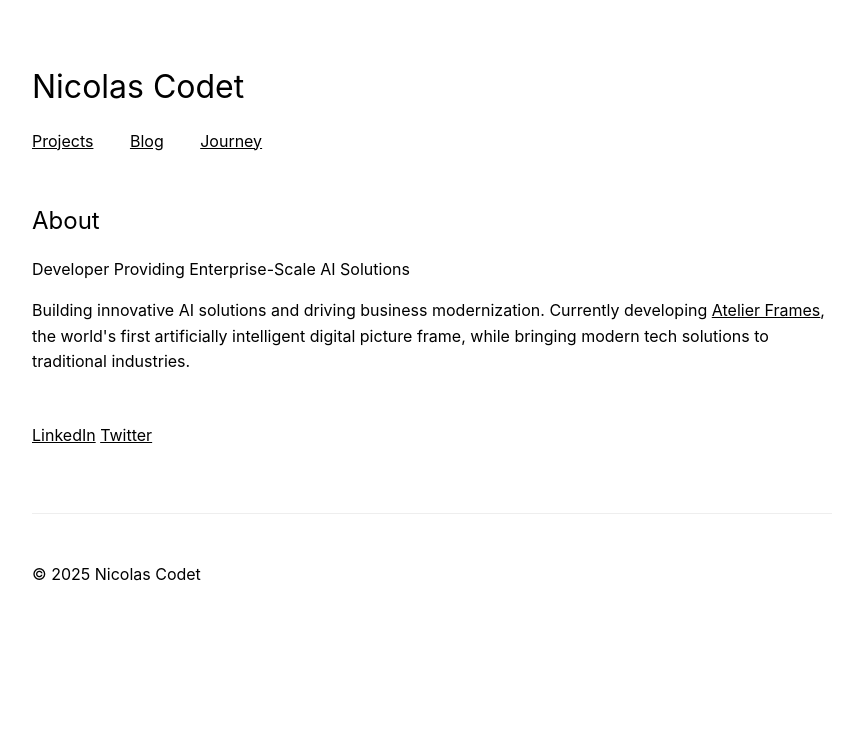
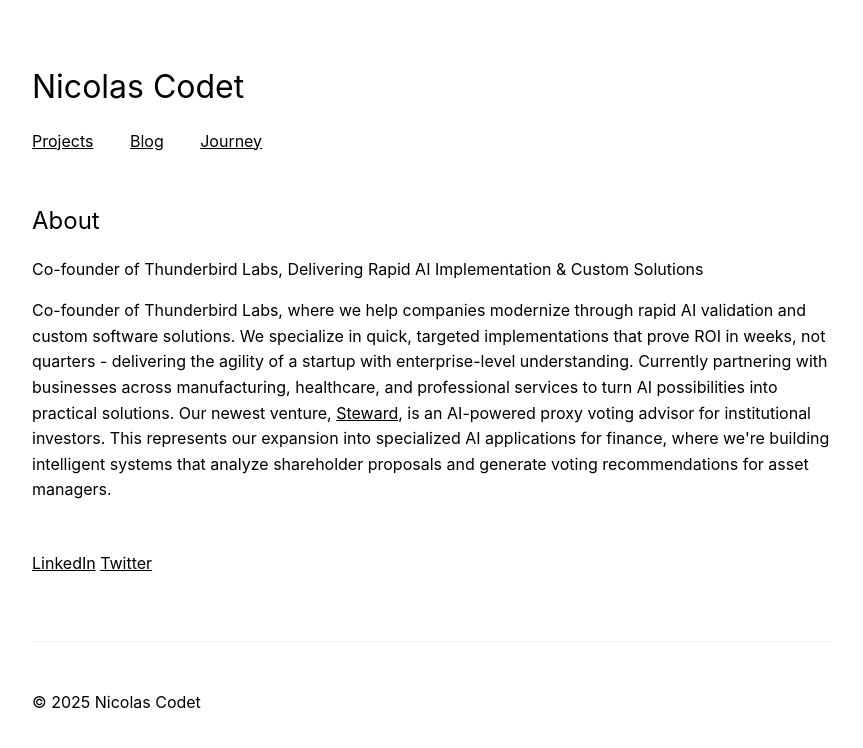
Before and after one commit to nicolascodet/nick-site, a plain HTML site: page index.html in a window 1280 px wide. Shown: the whole page, without its empty margins (208-1071 px from the left). Drawn offline with Linux system fonts and the light colour scheme.

Commit message:
Add hyperlinks to Steward across all pages

```diff
--- a/index.html
+++ b/index.html
@@ -15,8 +15,9 @@
     </nav>
     <section class="about">
         <h2>About</h2>
-        <p>Developer Providing Enterprise-Scale AI Solutions</p>
-        <p>Building innovative AI solutions and driving business modernization. Currently developing <a href="https://www.atelierframes.com">Atelier Frames</a>, the world's first artificially intelligent digital picture frame, while bringing modern tech solutions to traditional industries.</p>
+        <p>Co-founder of Thunderbird Labs, Delivering Rapid AI Implementation & Custom Solutions</p>
+        <p>Co-founder of Thunderbird Labs, where we help companies modernize through rapid AI validation and custom software solutions. We specialize in quick, targeted implementations that prove ROI in weeks, not quarters - delivering the agility of a startup with enterprise-level understanding. Currently partnering with businesses across manufacturing, healthcare, and professional services to turn AI possibilities into practical solutions.
+            Our newest venture, <a href="https://www.steward.vote/">Steward</a>, is an AI-powered proxy voting advisor for institutional investors. This represents our expansion into specialized AI applications for finance, where we're building intelligent systems that analyze shareholder proposals and generate voting recommendations for asset managers.</p>
     </section>
     <section>
         <a href="https://www.linkedin.com/in/nicolas-codet-613931222/">LinkedIn</a>
```
Also changed, not shown: journey.html (+2 -2 lines), projects.html (+6 -0 lines).
